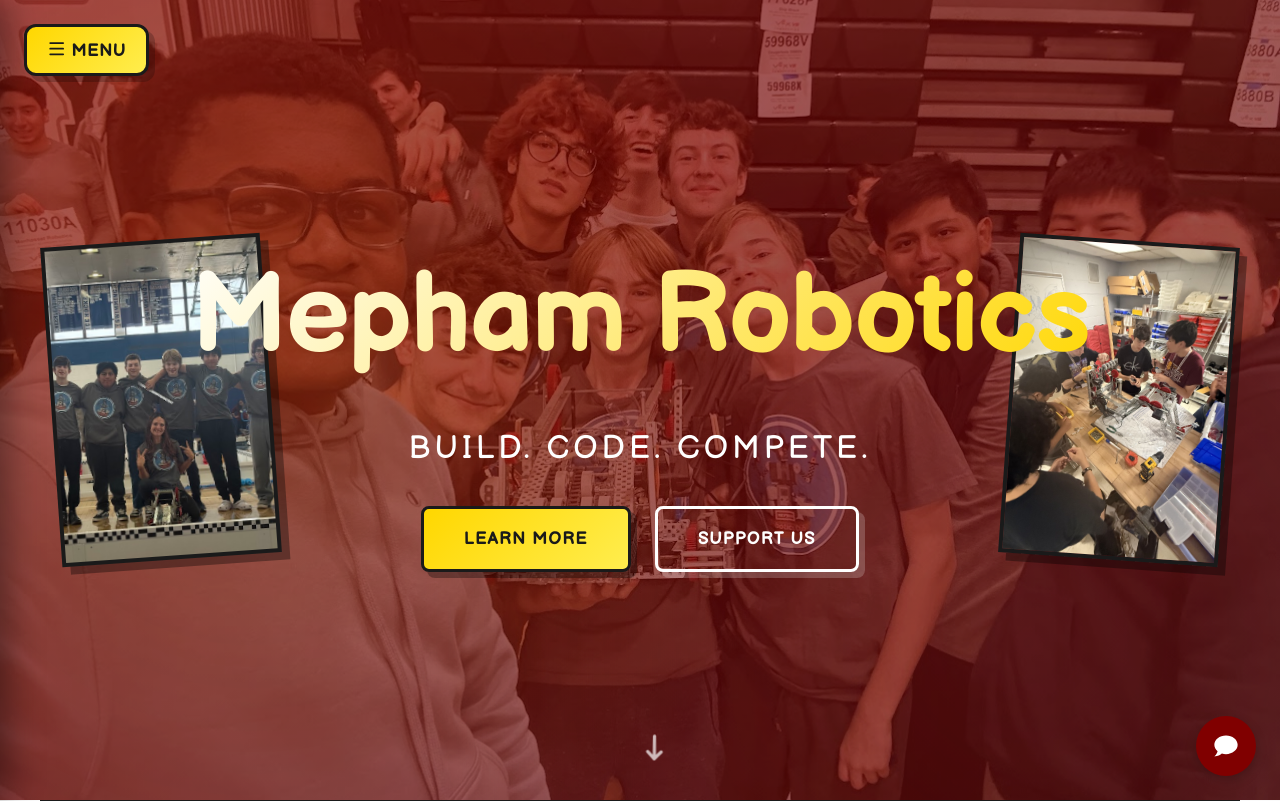
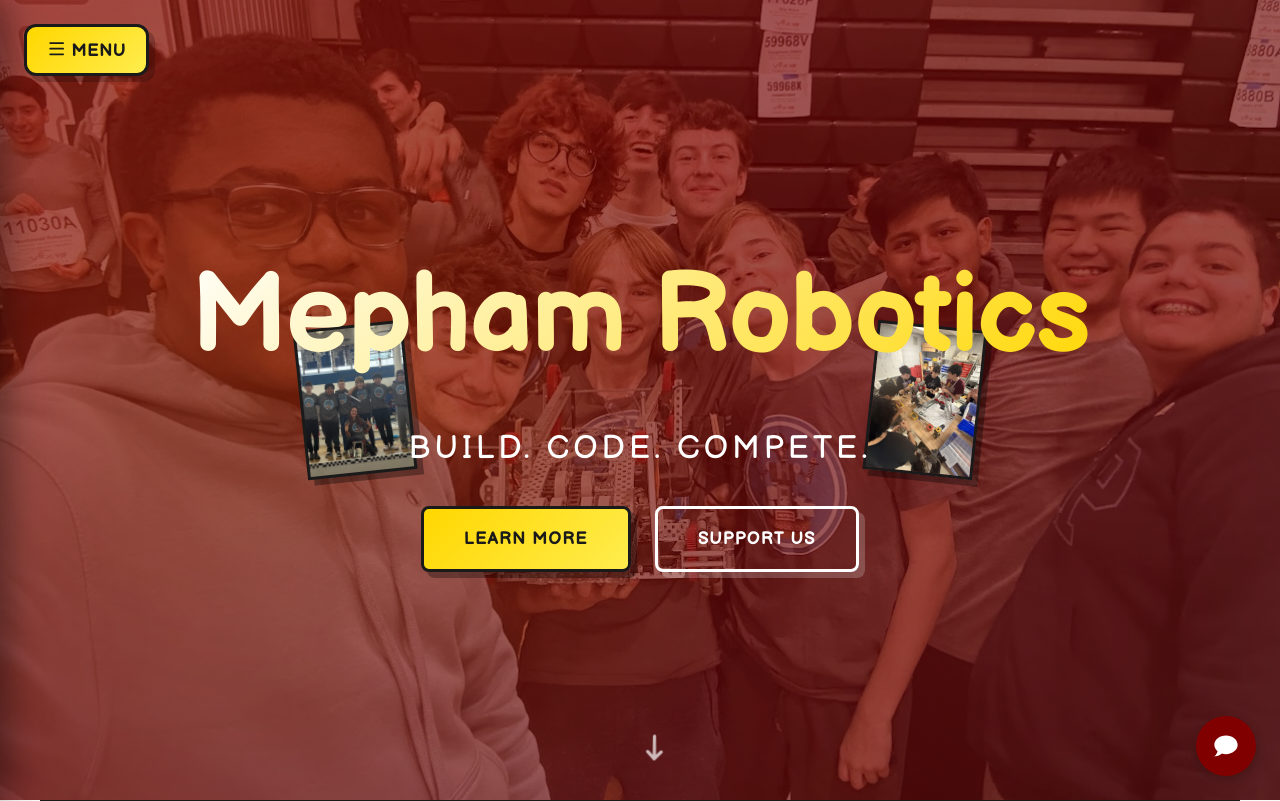
Before and after one commit to Damon1o/mepham_robotics, a Flask app: page / in a window 1280 px wide. Shown: the top 801 px of the page. Run offline with Flask 3, Linux system fonts and the light colour scheme; data that the repository does not hold is empty; some libraries are stand-ins or nearby versions.

Commit message:
Shrink hero side photos and pull them closer to the header text
Was 220x320px pinned near viewport edges (looked like flanking banners).
Now 110x150px, positioned near the h1/p edges instead of the viewport
edges, rotation bumped slightly for a tucked-in polaroid feel.

Co-Authored-By: Claude Sonnet 5 <noreply@anthropic.com>
Claude-Session: https://claude.ai/code/session_01URP32odb9YPN66gVNFhcH9

```diff
--- a/static/css/styles.css
+++ b/static/css/styles.css
@@ -370,22 +370,22 @@ h2::after {
     position: absolute;
     top: 50%;
     transform: translateY(-50%);
-    width: 220px;
-    height: 320px;
+    width: 110px;
+    height: 150px;
     object-fit: cover;
-    border: 4px solid var(--text-dark);
-    box-shadow: 8px 8px 0px rgba(0, 0, 0, 0.35);
+    border: 3px solid var(--text-dark);
+    box-shadow: 6px 6px 0px rgba(0, 0, 0, 0.35);
     z-index: 5;
 }
 
 .hero-side-photo--left {
-    left: 4vw;
-    transform: translateY(-50%) rotate(-4deg);
+    left: calc(50% - 340px);
+    transform: translateY(-50%) rotate(-6deg);
 }
 
 .hero-side-photo--right {
-    right: 4vw;
-    transform: translateY(-50%) rotate(4deg);
+    right: calc(50% - 340px);
+    transform: translateY(-50%) rotate(6deg);
 }
 
 @media (max-width: 900px) {
```
